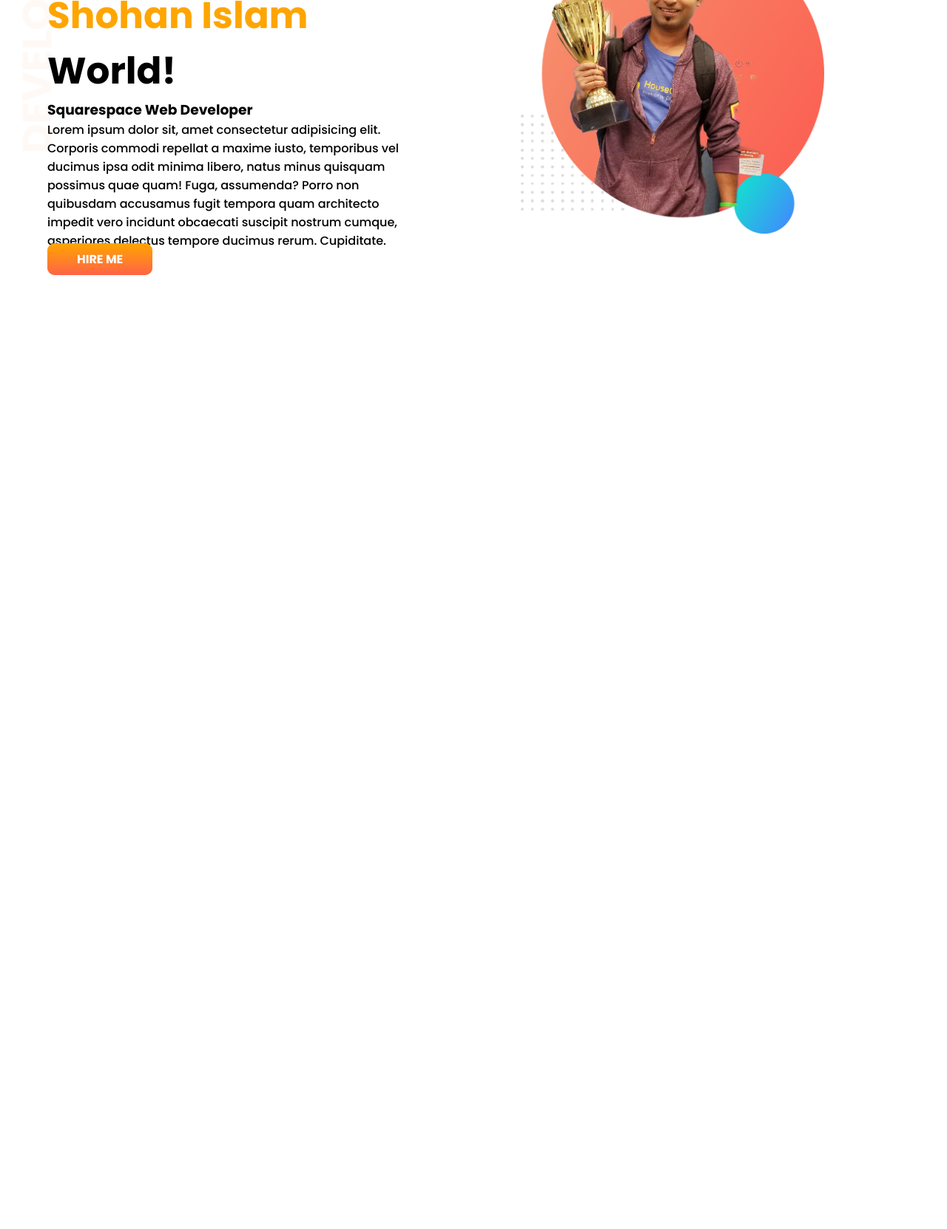
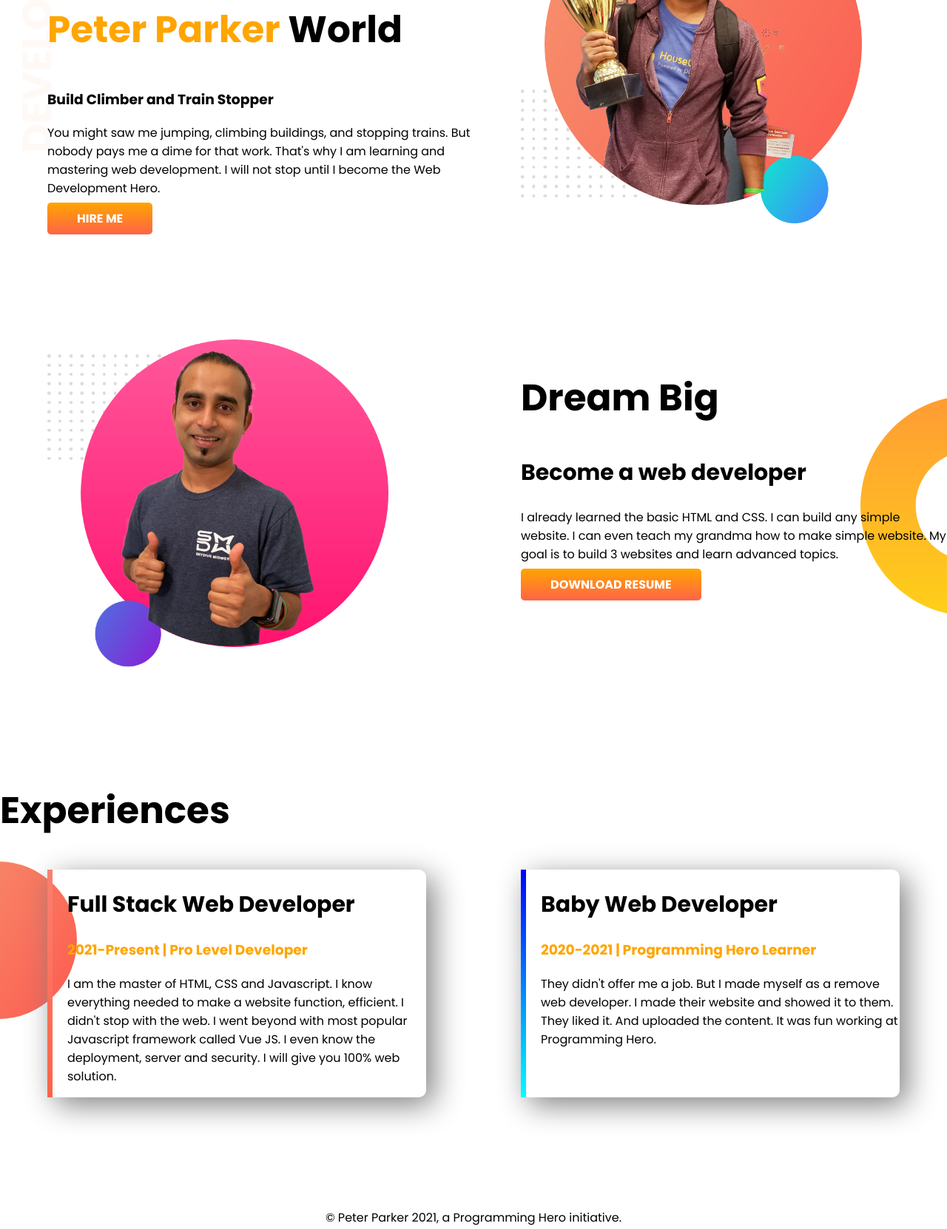
Before and after one commit to shohanislambd/developer-portfolio-shohan, a plain HTML site: page index.html in a window 1280 px wide. Shown: the part 155-1817 px from the top of the page at 74% size. Before the commit the page ends 800 px from the top, so only its background shows below. Drawn offline with Linux system fonts and the light colour scheme.

Commit message:
box shedow addeded

```diff
--- a/index.html
+++ b/index.html
@@ -5,28 +5,65 @@
     <meta charset="UTF-8">
     <meta http-equiv="X-UA-Compatible" content="IE=edge">
     <meta name="viewport" content="width=device-width, initial-scale=1.0">
-    <title>Developer-Portfolio-Shohan</title>
+    <title>Developer Portfolio</title>
     <link rel="stylesheet" href="style.css">
 </head>
 
 <body>
-    <section class="top-banner">
-        <div class="text-area">
+    <section class="top-banner flexible-container">
+        <div class="half-width">
             <h1>Welcome To</h1>
-            <h1><span>Shohan Islam</span> World!</h1>
-            <h3> Squarespace Web Developer</h3>
-            <p>Lorem ipsum dolor sit, amet consectetur adipisicing elit. Corporis commodi repellat a maxime iusto,
-                temporibus
-                vel ducimus ipsa odit minima libero, natus minus quisquam possimus quae quam! Fuga, assumenda? Porro non
-                quibusdam accusamus fugit tempora quam architecto impedit vero incidunt obcaecati suscipit nostrum
-                cumque,
-                asperiores delectus tempore ducimus rerum. Cupiditate.</p>
-            <a href="#" target="_blank">Hire me</a>
+            <h1><span class="orange-color"> Peter Parker</span> World</h1>
+            <h3>Build Climber and Train Stopper</h3>
+            <p>You might saw me jumping, climbing buildings, and stopping trains. But nobody pays me a dime for that
+                work.
+                That's why I am learning and mastering web development. I will not stop until I become the Web
+                Development
+                Hero.</p>
+            <a class="link-button" target="blank" href="https://github.com/shohanislambd/developer-portfolio">HIRE
+                ME</a>
         </div>
-        <div class="text-area">
+        <div class="half-width">
             <img src="images/jhankar.png" alt="jhankar">
+        </div>
+    </section>
+    <section class="dream-big flexible-container">
+        <div class="half-width">
+            <img src="images/jhankar2.png" alt="jhankar2">
+        </div>
+        <div class="half-width">
+            <h1>Dream Big</h1>
+            <h2>Become a web developer</h2>
+            <p>I already learned the basic HTML and CSS. I can build any simple website. I can even teach my grandma how
+                to make simple website. My goal is to build 3 websites and learn advanced topics.</p>
+            <a class="link-button" target="blank" href="">DOWNLOAD
+                RESUME</a>
+        </div>
+    </section>
+    <section class="experience-area">
+        <h1>Experiences</h1>
+        <div class="flexible-container">
+            <div id="full-stack" class="experience-item">
+                <h2>Full Stack Web Developer</h2>
+                <h3 class="orange-color">2021-Present | Pro Level Developer</h3>
+                <p>I am the master of HTML, CSS and Javascript. I know everything needed to make a website function,
+                    efficient. I didn't stop with the web. I went beyond with most popular Javascript framework called
+                    Vue
+                    JS. I even know the deployment, server and security. I will give you 100% web solution.</p>
+            </div>
+            <div id="web-developer" class="experience-item">
+                <h2>Baby Web Developer</h2>
+                <h3 class="orange-color">2020-2021 | Programming Hero Learner</h3>
+                <p>They didn't offer me a job. But I made myself as a remove web developer. I made their website and
+                    showed
+                    it to them. They liked it. And uploaded the content. It was fun working at Programming Hero.</p>
+            </div>
         </div>
     </section>
 </body>
 
+<footer>
+    <p>© Peter Parker 2021, a Programming Hero initiative.</p>
+</footer>
+
 </html>
--- a/style.css
+++ b/style.css
@@ -1,44 +1,80 @@
-@import url('https://fonts.googleapis.com/css2?family=Poppins:wght@100;200;500;700&display=swap');
-
-h1 {
+ @import url('https://fonts.googleapis.com/css2?family=Montserrat:wght@300;400;500&family=Poppins:wght@400;500;600;700;800;900&display=swap');
+body{
+    margin: 0;
+    padding: 0;
+    font-family: 'Poppins', sans-serif;
+}
+h1{
     font-size: 50px;
 }
+h2{
+    font-size: 30px;
+}
 
-h1 span {
+.orange-color{
     color: orange;
 }
 
-* {
-    font-family: 'Poppins', sans-serif;
-    margin: 0;
+.flexible-container{
+    display: flex;
+    margin-bottom: 150px;
 }
 
-section {
-    display: flex;
+.half-width{
+    width: 50%;
+    padding-left: 5%;
 }
 
-.text-area {
-    width: 50%;
-    padding: 5%;
-}
-
-.text-area img {
+.half-width img{
     width: 80%;
 }
 
-section a {
-    text-transform: uppercase;
-    cursor: pointer;
+.link-button{
     text-decoration: none;
-    background-color: orange;
+    background-image: linear-gradient(orange, tomato);
+    color:white ;
+    font-weight: 700;
     padding: 10px 40px;
-    color: #fff;
-    border-radius: 10px;
-    background-image: linear-gradient(orange, tomato);
-    font-weight: 700;
+    border-radius: 5px;
 }
 
-.top-banner {
+.top-banner{
     background-image: url(images/top-banner.png);
     background-repeat: no-repeat;
 }
+.dream-big{
+    background-image: url(images/dream-bg.png);
+    background-repeat: no-repeat;
+    background-position: right;
+}
+
+.experience-item{
+    box-shadow: 10px 10px 40px gray;
+    width: 40%;
+    margin-left: 5%;
+    margin-right: 5%;
+    padding-left: 20px;
+    border-radius: 10px;
+}
+
+.experience-area{
+    background-image: url(images/exp-bg.png);
+    background-repeat: no-repeat;
+    background-position: left;
+}
+
+#web-developer{
+    border-left: 7px solid;
+    border-image: linear-gradient(blue, cyan);
+    border-image-slice: 1;
+}
+
+#full-stack{
+    border-left: 7px solid;
+    border-image: linear-gradient( salmon, tomato);
+    border-image-slice: 1;
+}
+
+footer p {
+    text-align: center;
+}
```
